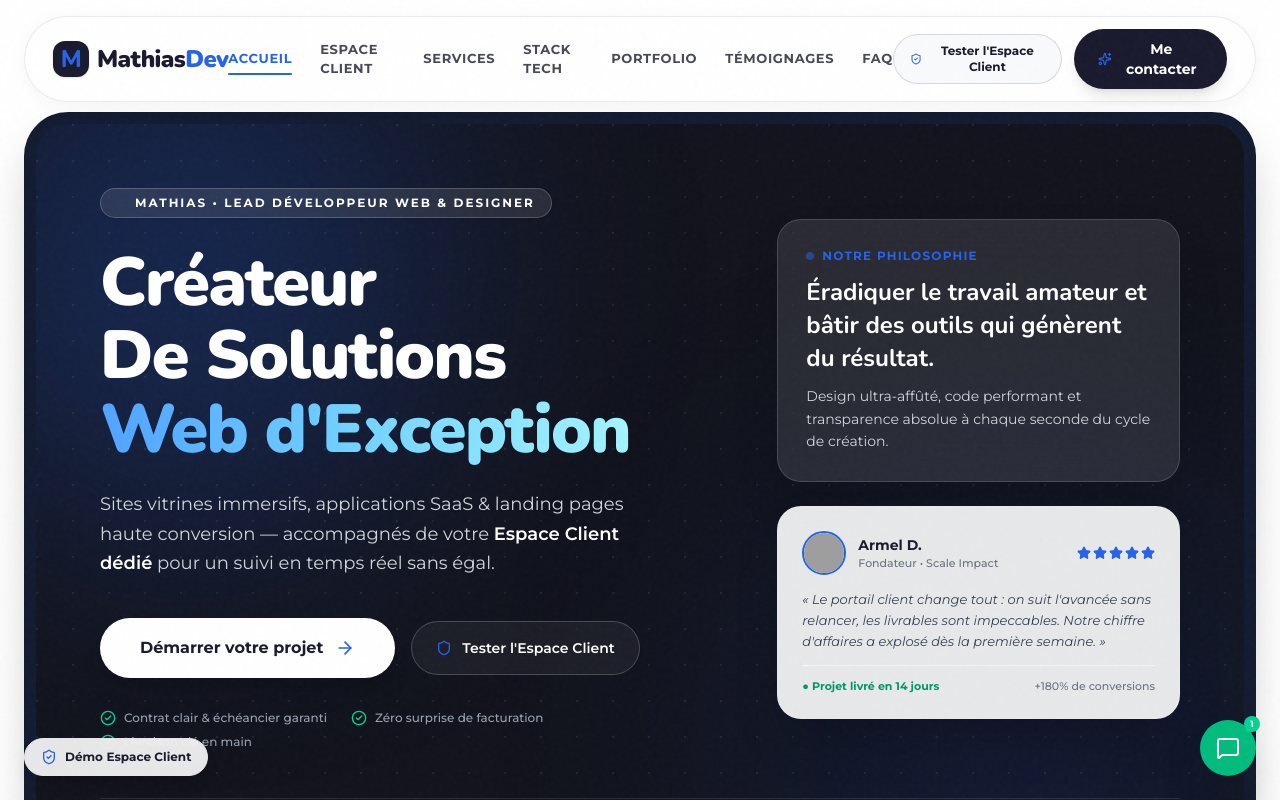
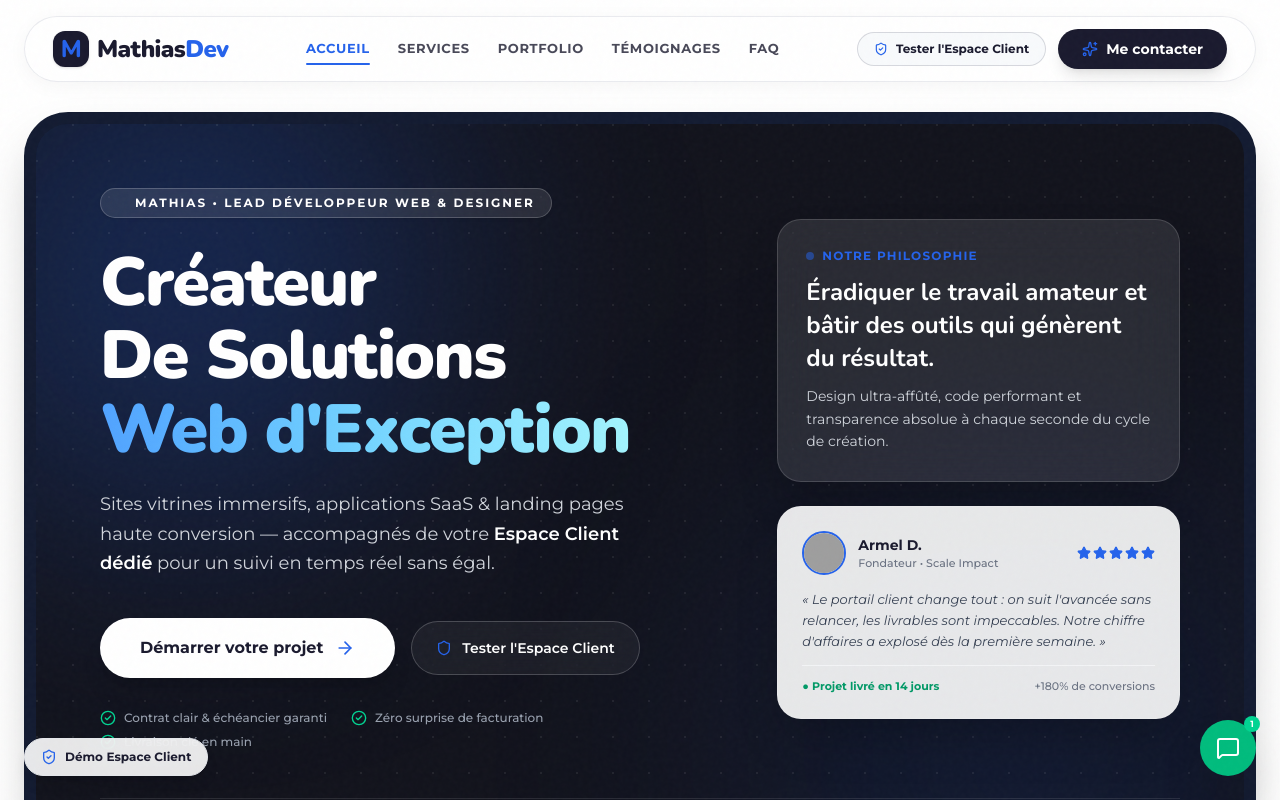
Before and after one commit to mathiaskowoe01-alt/Mathiaskowoe, a React (Vite) app: page / in a window 1280 px wide. Shown: the top 800 px of the page. Built offline with nearby package versions, Linux system fonts and the light colour scheme; grey boxes are pictures that could not be loaded.

Commit message:
style: Remove Espace Client and Stack Tech from Navbar menu

```diff
--- a/src/components/Navbar.jsx
+++ b/src/components/Navbar.jsx
@@ -37,9 +37,7 @@ export default function Navbar({ onOpenDevis, onOpenSandbox }) {
 
   const navLinks = [
     { name: 'Accueil', href: '#hero', id: 'hero' },
-    { name: 'Espace Client', href: '#espace-client', id: 'espace-client' },
     { name: 'Services', href: '#services', id: 'services' },
-    { name: 'Stack Tech', href: '#technologies', id: 'technologies' },
     { name: 'Portfolio', href: '#portfolio', id: 'portfolio' },
     { name: 'Témoignages', href: '#temoignages', id: 'temoignages' },
     { name: 'FAQ', href: '#faq', id: 'faq' },
```
